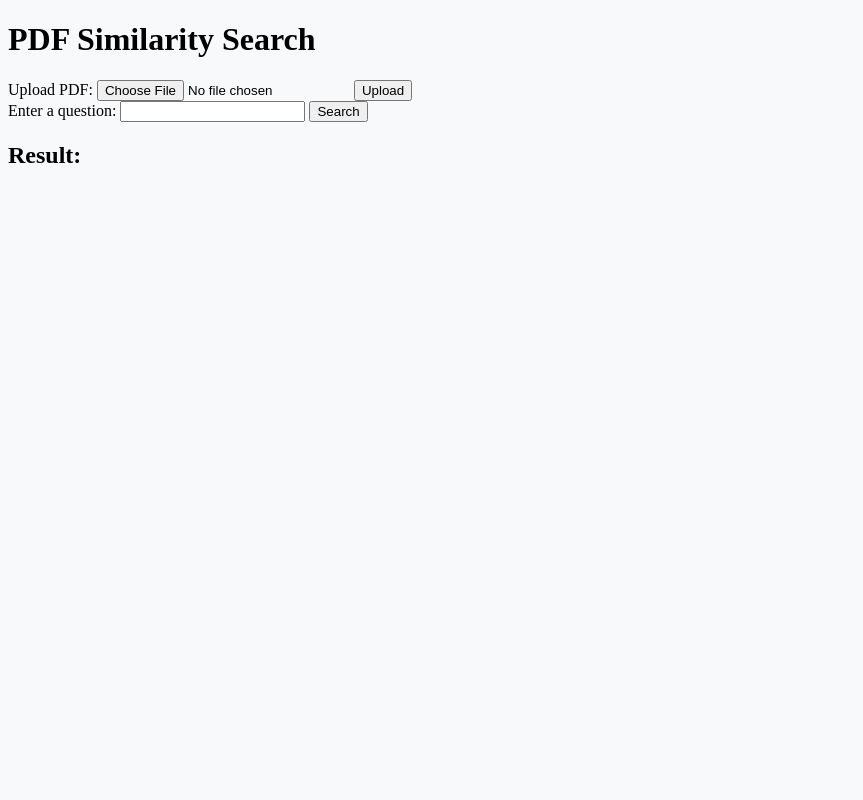
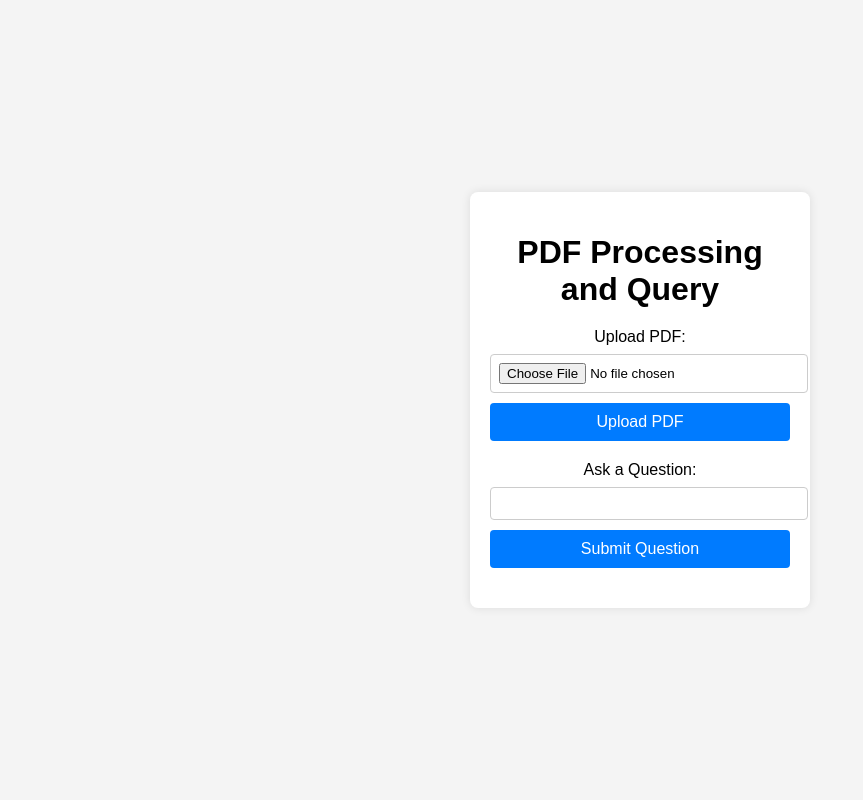
Before and after one commit to Ripeshghimire/Embedding-Model, a FastAPI app: page / in a window 1280 px wide. Shown: the whole page, without its empty margins (0-863 px from the left). Run offline with FastAPI, Linux system fonts and the light colour scheme.

Commit message:
updated gitignore

```diff
--- a/app.py
+++ b/app.py
@@ -1,8 +1,8 @@
-from fastapi import FastAPI, UploadFile, Request, HTTPException
 from fastapi.responses import HTMLResponse, JSONResponse
 from fastapi.staticfiles import StaticFiles
 from fastapi.templating import Jinja2Templates
 from fastapi.middleware.cors import CORSMiddleware
+from fastapi import FastAPI, UploadFile, Request, HTTPException
 import os
 import google.generativeai as genai
 from pypdf import PdfReader
@@ -12,21 +12,21 @@ from dotenv import load_dotenv
 import json
 import pandas as pd
 from cleantext import cleanpdf_text
-from retrieval import chunk_text,embed_text,encode_question
+from retrieval import chunk_text, embed_text, encode_question
 import warnings
 import chromadb
 import logging
+import numpy as np
 from langchain_community.vectorstores import chroma
 load_dotenv()
 logging.basicConfig(level=logging.INFO)
 warnings.filterwarnings("ignore")
-df = pd.DataFrame(columns=['chunk_text','embeddings'])
+df = pd.DataFrame(columns=['chunk_text', 'embeddings'])
 genai.configure(api_key=os.environ["API_KEY"])
-
 
 app = FastAPI()
 chroma_client = chromadb.Client()
-collection = chroma_client.get_collection('vector_collection')
+collection = chroma_client.get_collection(name='vector_collection')
 templates = Jinja2Templates(directory="templates")
 app.mount("/static", StaticFiles(directory="static"), name="static")
 
@@ -42,7 +42,7 @@ app.add_middleware(
 
 @app.get('/', response_class=HTMLResponse)
 async def root(request: Request):
-    return templates.TemplateResponse(request=request, name='index.html')
+    return templates.TemplateResponse("index.html", {"request": request})
 
 @app.post('/pdf')
 async def extract_text(pdfFile: UploadFile):
@@ -52,28 +52,37 @@ async def extract_text(pdfFile: UploadFile):
     try:
         contents = await pdfFile.read()
         file_like_object = BytesIO(contents)
-        pages = PdfReader(file_like_object).pages
+        reader = PdfReader(file_like_object)
         text = ""
-        for page in pages:
+        for page in reader.pages:
             text += page.extract_text()
-        chunked_text = chunk_text(cleanpdf_text(text))
+        cleaned_text = cleanpdf_text(text)
+        chunked_text = chunk_text(cleaned_text)
         embedded_text = embed_text(chunked_text)
-        return embedded_text
-    except Exception as e :
-        logging.error(f"Error Processing pdf {e}")
-        raise HTTPException(status_code=500, detail="Failed to process Pdf")
+        return JSONResponse(content={"embeddings": embedded_text})
+    except Exception as e:
+        logging.error(f"Error Processing PDF: {e}")
+        raise HTTPException(status_code=500, detail="Failed to process PDF")
 
+@app.post('/query')
+async def similar_text(request: Request):
+    """
+    Takes a query from the user, encodes it, and retrieves the most similar text from the database.
+    """
+    try:
+        body = await request.json()
+        question = body['question']
+        encode_query = encode_question(question)
+        logging.info(f"Encoded query: {encode_query}")
+        results = collection.query (
+            query_embeddings=[encode_query.tolist()],
+            n_results= 1
+        )
+        logging.info(f"Query results: {results}")
+        return JSONResponse(content={"results": results['documents']})
+    except Exception as e:
+        logging.error(f"Error querying text: {e}")
+        raise HTTPException(status_code=500, detail="Failed to retrieve similar text")
 
-async def similar_text(request:Request):
-    question = await request.json()
-    question = question['question']
-    encode_query = encode_question(question)
-    logging.INFO(encode_query)
-    text = collection.query(
-        query_embeddings=encode_query,
-        n_results=1
-    )
-    logging.INFO(text)
-    return text['data']
 if __name__ == "__main__":
-    uvicorn.run(app,port=8000)
+    uvicorn.run(app, host="0.0.0.0", port=8000)
--- a/static/script.js
+++ b/static/script.js
@@ -1,41 +1,47 @@
-document.addEventListener("DOMContentLoaded", function() {
-    const pdfForm = document.getElementById("pdf-form");
-    const queryForm = document.getElementById("query-form");
-    const resultDiv = document.getElementById("result");
+document.getElementById('pdfForm').addEventListener('submit', async (event) => {
+    event.preventDefault();
+    const pdfFile = document.getElementById('pdfFile').files[0];
+    if (!pdfFile) {
+        alert('Please upload a PDF file');
+        return;
+    }
 
-    pdfForm.addEventListener("submit", async (event) => {
-        event.preventDefault();
-        const pdfFile = document.getElementById("pdf-file").files[0];
     const formData = new FormData();
-        formData.append("pdfFile", pdfFile);
+    formData.append('pdfFile', pdfFile);
 
     try {
-            const response = await fetch("/pdf", {
-                method: "POST",
+        const response = await fetch('/pdf', {
+            method: 'POST',
             body: formData
         });
         const data = await response.json();
-            console.log(data);
+        alert('PDF uploaded and processed successfully');
     } catch (error) {
-            console.error("Error uploading PDF:", error);
+        alert('Failed to upload PDF');
+        console.error('Error:', error);
     }
 });
 
-    queryForm.addEventListener("submit", async (event) => {
+document.getElementById('queryForm').addEventListener('submit', async (event) => {
     event.preventDefault();
-        const query = document.getElementById("query").value;
+    const question = document.getElementById('question').value;
+    if (!question) {
+        alert('Please enter a question');
+        return;
+    }
+
     try {
-            const response = await fetch("/similar_text", {
-                method: "POST",
+        const response = await fetch('/query', {
+            method: 'POST',
             headers: {
-                    "Content-Type": "application/json"
+                'Content-Type': 'application/json'
             },
-                body: JSON.stringify({ question: query })
+            body: JSON.stringify({ question })
         });
         const data = await response.json();
-            resultDiv.textContent = data.result;
+        document.getElementById('result').innerText = 'Result: ' + JSON.stringify(data.results);
     } catch (error) {
-            console.error("Error fetching similar text:", error);
+        alert('Failed to retrieve similar text');
+        console.error('Error:', error);
     }
 });
-});
--- a/static/style.css
+++ b/static/style.css
@@ -1,29 +1,60 @@
 body {
-    background-color: #f8f9fa;
+    font-family: Arial, sans-serif;
+    background-color: #f4f4f4;
+    margin: 0;
+    padding: 0;
+    display: flex;
+    justify-content: center;
+    align-items: center;
+    height: 100vh;
 }
 
-.card {
-    border: none;
-    border-radius: 10px;
-    box-shadow: 0 4px 6px rgba(0, 0, 0, 0.1);
+.container {
+    background: white;
+    padding: 20px;
+    border-radius: 8px;
+    box-shadow: 0 0 10px rgba(0, 0, 0, 0.1);
+    width: 300px;
+    text-align: center;
 }
 
-.card-title {
-    font-weight: bold;
+h1 {
+    margin-bottom: 20px;
 }
 
-.btn-primary {
-    background-color: #007bff;
-    border-color: #007bff;
+form {
+    margin-bottom: 20px;
 }
 
-.btn-primary:hover {
-    background-color: #0056b3;
-    border-color: #0056b3;
+label {
+    display: block;
+    margin-bottom: 8px;
 }
 
-#answer {
-    background-color: #f1f8ff;
-    border-radius: 10px;
-    padding: 20px;
+input[type="file"],
+input[type="text"] {
+    width: 100%;
+    padding: 8px;
+    margin-bottom: 10px;
+    border: 1px solid #ccc;
+    border-radius: 4px;
 }
+
+button {
+    width: 100%;
+    padding: 10px;
+    background: #007BFF;
+    border: none;
+    border-radius: 4px;
+    color: white;
+    font-size: 16px;
+    cursor: pointer;
+}
+
+button:hover {
+    background: #0056b3;
+}
+
+#result {
+    margin-top: 20px;
+}
--- a/templates/index.html
+++ b/templates/index.html
@@ -1,30 +1,26 @@
 <!DOCTYPE html>
-<html>
+<html lang="en">
 <head>
-    <title>PDF Similarity Search</title>
+    <meta charset="UTF-8">
+    <meta name="viewport" content="width=device-width, initial-scale=1.0">
+    <title>RAG Project</title>
     <link rel="stylesheet" href="/static/style.css">
 </head>
 <body>
     <div class="container">
-        <h1>PDF Similarity Search</h1>
-        <div class="form-container">
-            <form id="pdf-form" enctype="multipart/form-data">
-                <label for="pdf-file">Upload PDF:</label>
-                <input type="file" id="pdf-file" name="pdf-file" required>
-                <button type="submit">Upload</button>
-            </form>
-            <form id="query-form">
-                <label for="query">Enter a question:</label>
-                <input type="text" id="query" name="query" required>
-                <button type="submit">Search</button>
-            </form>
-        </div>
-        <div class="result-container">
-            <h2>Result:</h2>
-            <div id="result"></div>
-        </div>
+        <h1>PDF Processing and Query</h1>
+        <form id="pdfForm">
+            <label for="pdfFile">Upload PDF:</label>
+            <input type="file" id="pdfFile" name="pdfFile" accept="application/pdf">
+            <button type="submit">Upload PDF</button>
+        </form>
+        <form id="queryForm">
+            <label for="question">Ask a Question:</label>
+            <input type="text" id="question" name="question">
+            <button type="submit">Submit Question</button>
+        </form>
+        <div id="result"></div>
     </div>
-
     <script src="/static/script.js"></script>
 </body>
 </html>
```
Lines whose indentation alone changed are shown as unchanged.
